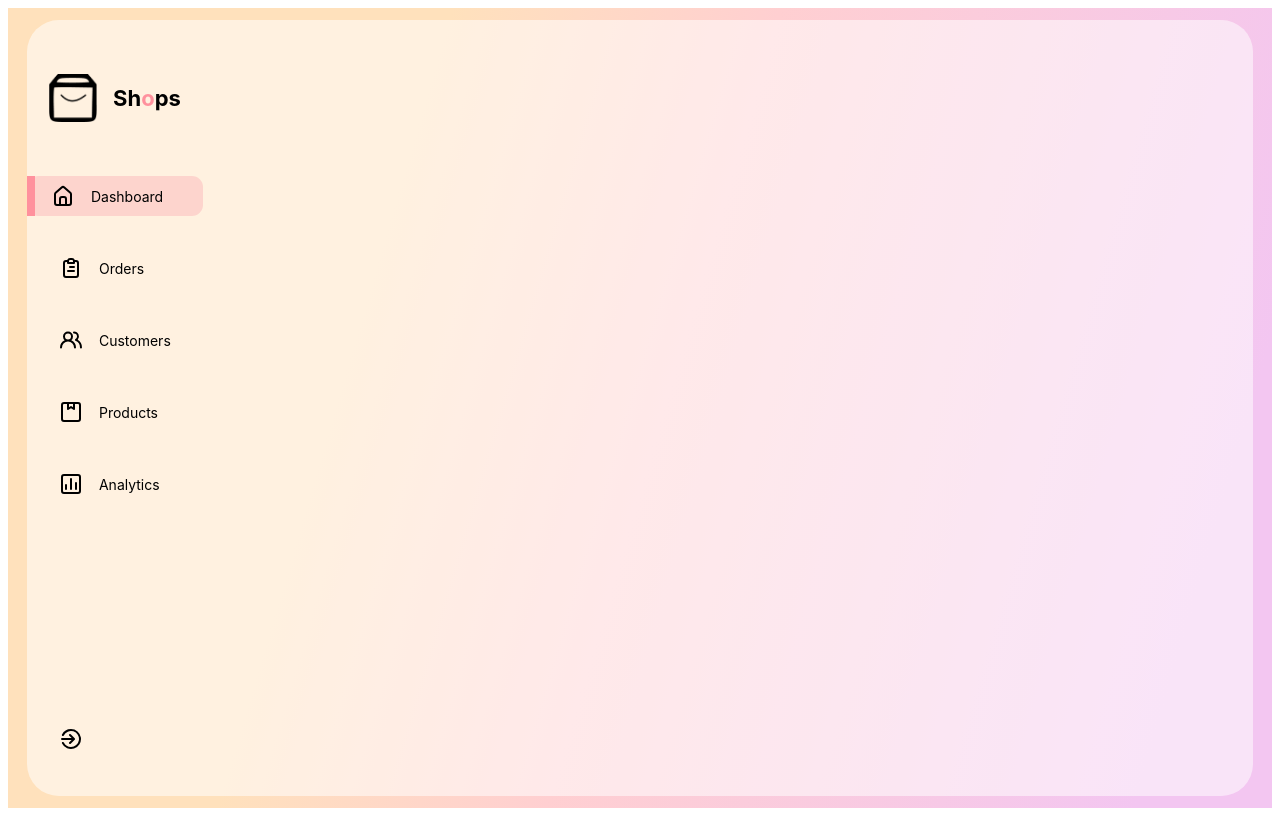
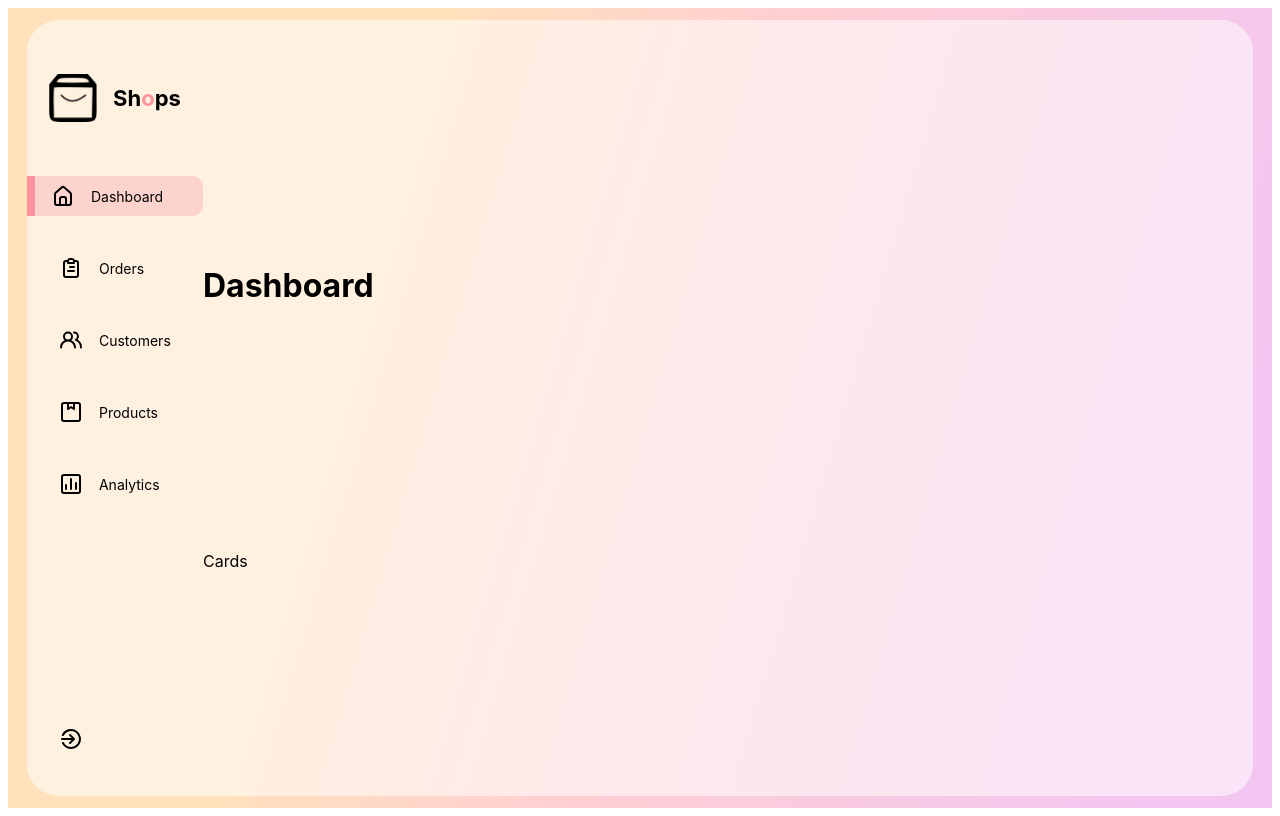
Before and after one commit to SumuduPerera98/Admin-Panel, a React (Create React App) app: page / in a window 1280 px wide. Built offline with nearby package versions, Linux system fonts and the light colour scheme; the HTML template or start-up script is replaced by a standard one.

Commit message:
Adding main dash

```diff
--- a/src/App.js
+++ b/src/App.js
@@ -1,4 +1,5 @@
 import './App.css'
+import MainDash from './components/MainDash/MainDash';
 import Sidebar from './components/Sidebar/Sidebar'
 
 
@@ -7,7 +8,7 @@
     <div className="App">
       <div className='AppGlass'>
         <Sidebar/>
-        <div></div>
+        <MainDash/>
         <div></div>
       </div>
     </div>
--- /dev/null
+++ b/src/components/Cards/Cards.jsx
@@ -0,0 +1,10 @@
+import React from 'react'
+import './Cards.css'
+
+const Cards = () => {
+  return (
+    <div>Cards</div>
+  )
+}
+
+export default Cards
--- /dev/null
+++ b/src/components/MainDash/MainDash.css
@@ -0,0 +1,5 @@
+.MainDash{
+    display: flex;
+    flex-direction: column;
+    justify-content: space-evenly;
+}
--- /dev/null
+++ b/src/components/MainDash/MainDash.jsx
@@ -0,0 +1,14 @@
+import React from 'react'
+import Cards from '../Cards/Cards'
+import './MainDash.css'
+
+const MainDash = () => {
+  return (
+    <div className='MainDash'>
+        <h1>Dashboard</h1>
+        <Cards/>
+    </div>
+  )
+}
+
+export default MainDash
```
Also changed, not shown: src/components/Cards/Cards.css (added).
